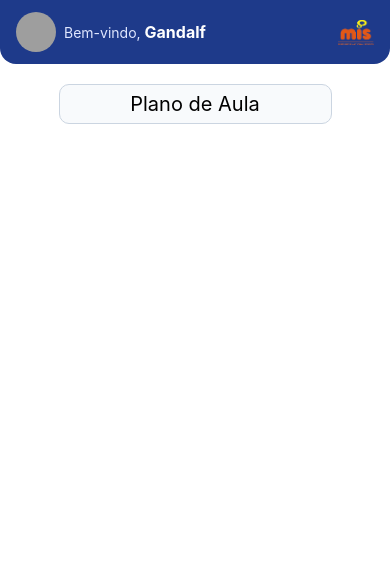
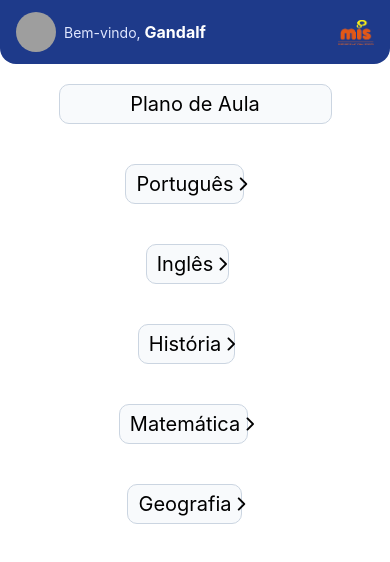
Before and after one commit to The-Vonky/MisParent, a React Native app: screen /PlanoDeAula in a window 390 px wide. Shown: the top 562 px of the page. Built offline with nearby package versions, Linux system fonts and the light colour scheme; grey boxes are pictures that could not be loaded; some icons are missing.

Commit message:
att plano de aula

```diff
--- a/src/navigation/StackNavigator.js
+++ b/src/navigation/StackNavigator.js
@@ -16,7 +16,7 @@ const Stack = createNativeStackNavigator();
 export default function StackNavigator() {
   return (
     <SafeAreaView style={{ flex: 1 }}>
-      <Stack.Navigator initialRouteName="Login">
+      <Stack.Navigator initialRouteName="Home">
         <Stack.Screen
           name="Login"
           component={LoginScreen}
--- a/src/screens/PlanoDeAulaScreen.js
+++ b/src/screens/PlanoDeAulaScreen.js
@@ -6,11 +6,28 @@ import Header from '../components/Header';
 import MessagesModal from '../components/MessagesModal';
 import NotificationModal from '../components/NotificationModal';
 import ProfileMenu from '../components/ProfileMenu';
+import Ionicons from 'react-native-vector-icons/Ionicons';
+import { useNavigation } from '@react-navigation/native';
+import { TouchableOpacity } from 'react-native';
+
+
+
+const escolhas = {
+  'Matéria': [
+    { id: '1', materia: 'Português' },
+    { id: '2', materia: 'Inglês' },
+    { id: '3', materia: 'História' },
+    { id: '4', materia: 'Matemática' },
+    { id: '5', materia: 'Geografia' },
+  ],
+};
 
 const PlanoDeAulaScreen = () => {
   const [menuVisible, setMenuVisible] = useState(false);
   const [notificationsVisible, setNotificationsVisible] = useState(false);
   const [messagesVisible, setMessagesVisible] = useState(false);
+
+  const navigation = useNavigation();
 
   const handleProfilePress = () => setMenuVisible(true);
   const handleNotificationPress = () => setNotificationsVisible(true);
@@ -34,6 +51,19 @@ const PlanoDeAulaScreen = () => {
       <View style={styles.box}>
         <Text style={styles.text}>Plano de Aula</Text>
       </View>
+
+      {escolhas['Matéria'].map((item) => (
+        <TouchableOpacity
+          key={item.id}
+          onPress={() => navigation.navigate('PlanoDeAulaDetalhado', { materia: item.materia })}
+        >
+        <View style={styles.box2}>
+          <Text style={styles.text}>{item.materia}</Text>
+          <Ionicons name="chevron-forward" size={20} />
+        </View>
+      </TouchableOpacity>
+      ))}
+
 
     </View>
 
@@ -76,10 +106,28 @@ const styles = StyleSheet.create({
     justifyContent: 'center',
   },
 
+  box2: {
+    display: 'flex',
+    flexDirection: 'row',
+    paddingLeft: 10,
+    paddingRight: 10,
+    width: '85%',
+    height: 40,
+    backgroundColor: '#F8FAFC',
+    marginTop: 40,
+    borderWidth: 1,
+    borderColor: '#CBD5E1',
+    borderRadius: 10,
+    borderStyle: 'solid',
+    alignItems: 'center',
+    justifyContent: 'space-between',
+  },
+
   text: {
     color: '#000',
     fontSize: 20,
   },
+
 })
 
 export default PlanoDeAulaScreen;
```
Also changed, not shown: src/screens/PlanoDeAulaDetalhadoScreen.js (added).
